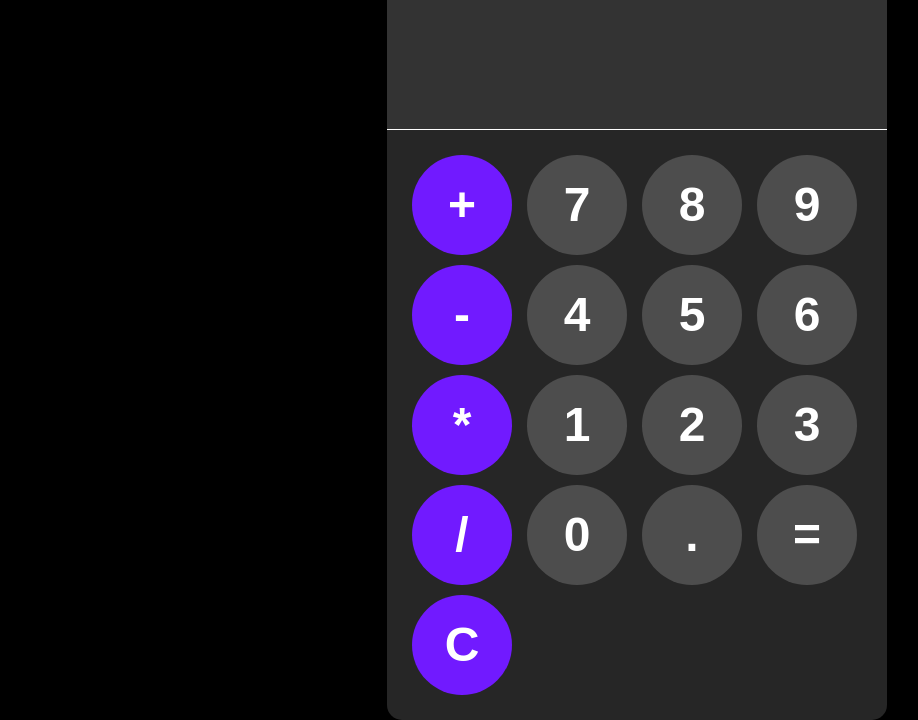
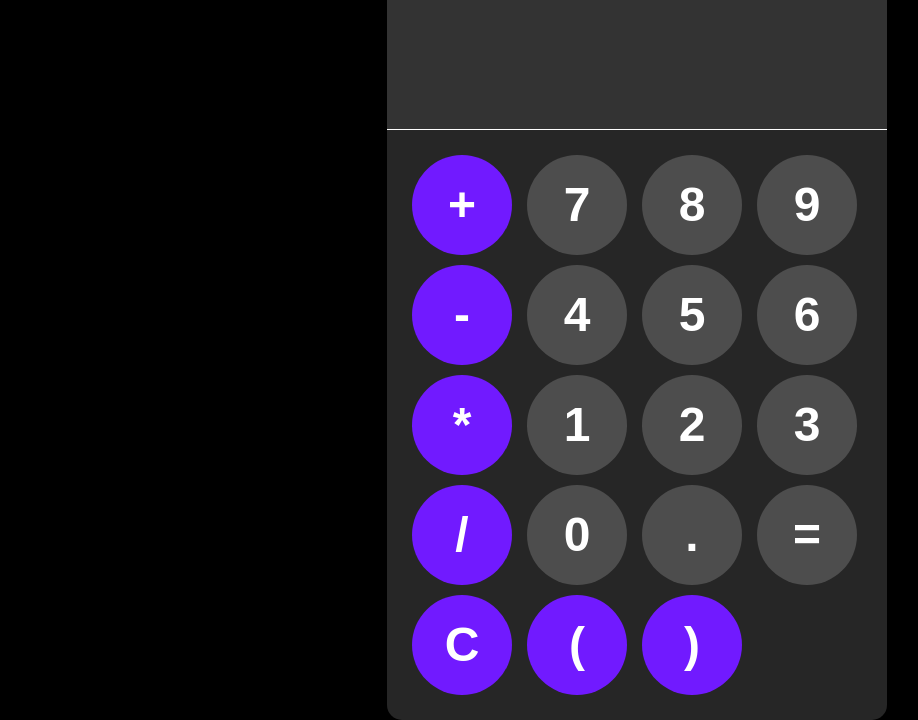
Before and after one commit to EwanQuelo/calculatrice, a plain HTML site: page index.html in a window 1280 px wide. Shown: the part 82-802 px from the top of the page, without its empty margins (3-921 px from the left). Drawn offline with Linux system fonts and the light colour scheme.

Commit message:
Add files via upload

```diff
--- a/index.html
+++ b/index.html
@@ -37,6 +37,8 @@
             <button onclick="appendToDisplay('.')">.</button>
             <button onclick="calculer()">=</button>
             <button onclick="viderDisplay()" class="operator-btn">C</button>
+            <button onclick="appendToDisplay(`(`)" class="operator-btn">(</button>
+            <button onclick="appendToDisplay(')')" class="operator-btn">)</button>
         </div>
     </div>
 
```
